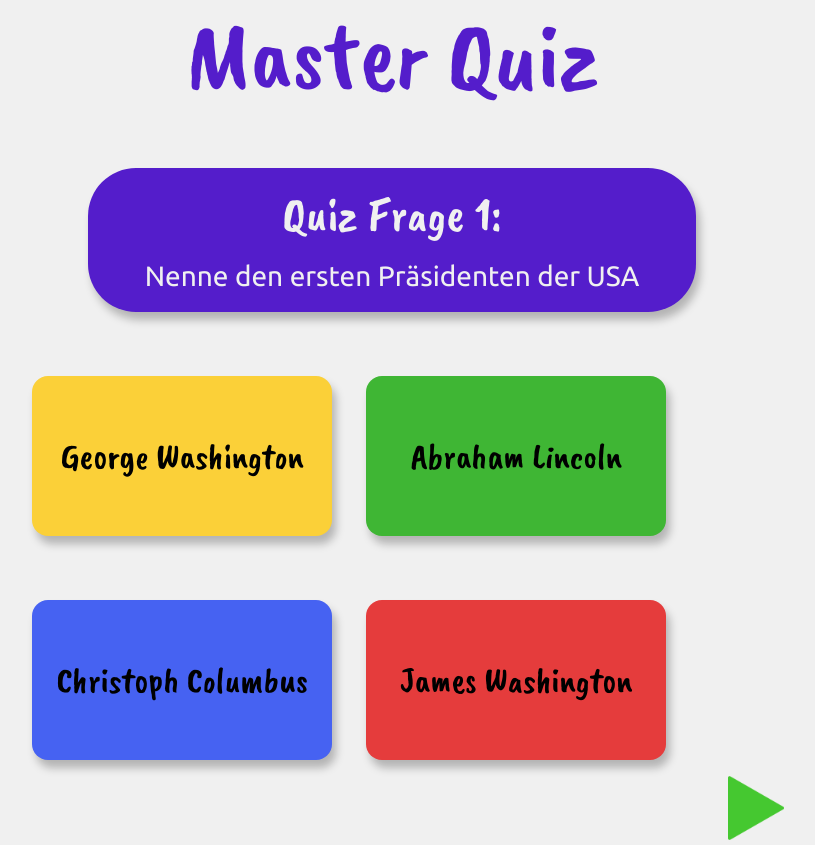
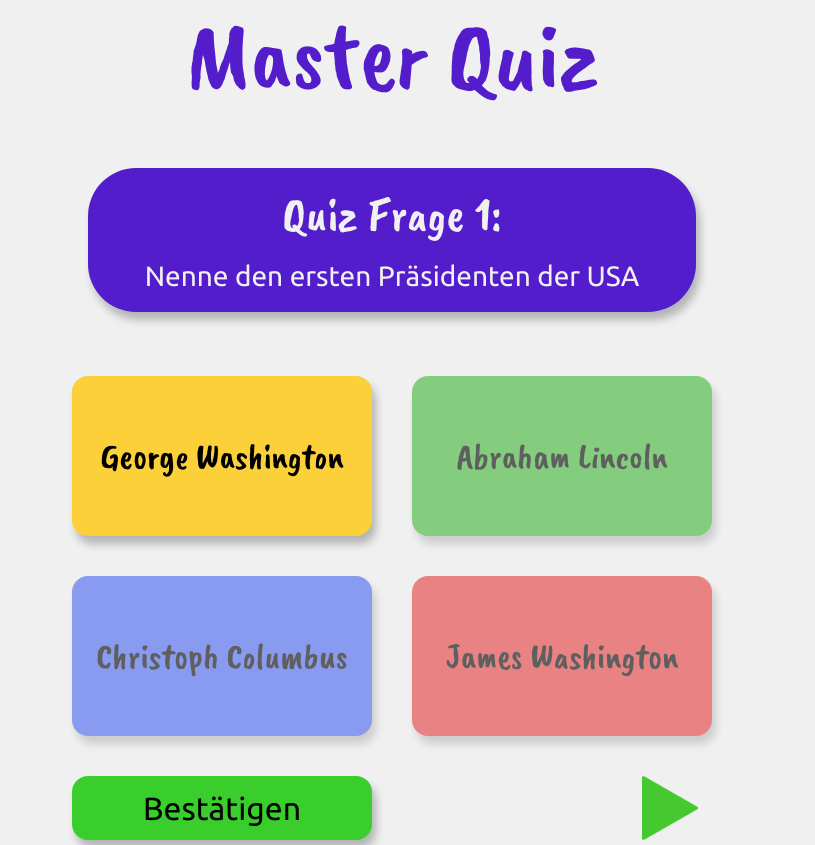
Before and after one commit to MoritzGitH/Quiz, a website with bundled scripts: page index.html in a window 1280 px wide. Both pictures are taken after a click on the element "George Washington". Shown: the whole page, without its empty margins (248-1063 px from the left). Built offline with nearby package versions, Linux system fonts and the light colour scheme.

Commit message:
Select an Answer and Submit

```diff
--- a/index.css
+++ b/index.css
@@ -58,11 +58,11 @@ body {
 
 
 .answer-container {
-  width: 664px;
   height: 448px;
   display: grid;
-  column-gap: 34px;
+  column-gap: 40px;
   grid-template-columns: 300px 300px;
+  row-gap: 40px;
 }
 
 .answer-0, .answer-1, .answer-2, .answer-3 {
@@ -95,7 +95,32 @@ body {
 .next-img {
   height: 64px;
   position: relative;
-  top: 400px;
-  right: -32px;
+  top: 0px;
+  right: -230px;
   cursor: pointer;
 }
+
+.submit-button {
+  background-color: #39ce2c;
+  width: 300px;
+  height: 64px;
+  border-radius: 16px;
+
+  display: flex;
+  justify-content: center;
+  align-items: center;
+  font-family: 'Ubuntu';
+  font-size: 32px;
+
+  cursor: pointer;
+  box-shadow: 4px 8px 8px rgba(0, 0, 0, 0.25);
+}
+
+
+.opacity-60 {
+  opacity: 60%;
+}
+
+.opacity-0{
+  opacity: 0;
+}
--- a/index.html
+++ b/index.html
@@ -27,7 +27,6 @@
 
     <div class="postion-container">
       <div class="answer-container js-answer-container"></div>
-      <img src="images/Polygon 1.png" class="next-img js-next">
     </div>
 
   </div>
--- a/scripts/index.js
+++ b/scripts/index.js
@@ -1,5 +1,7 @@
-import {quiz} from '/scripts/next.js'
+import {quiz, onNext} from './next.js'
+import { choseAnswer } from './select.js'
 
+export { questions }
 
 let questions = [
   {
@@ -10,7 +12,8 @@ let questions = [
     {a: 'Abraham Lincoln', i: 1, correct: false},
     {a: 'Christoph Columbus', i: 2, correct: false},
     {a: 'James Washington', i: 3, correct: false},
-    ]
+    ],
+    correctAnswer: 'George Washington war der 1. Präsident'
   },
   {
     number: 2,
@@ -20,7 +23,8 @@ let questions = [
     {a: 'Nebreska', i: 1, correct: true},
     {a: 'Alaska', i: 2, correct: false},
     {a: 'Vermont', i: 3, correct: false},
-    ]
+    ],
+    correctAnswer: 'Die Antwort ist Nebreska'
   },
 ]
 
@@ -30,12 +34,22 @@ export function renderQuiz (quiz) {
   let html = ''
   questions[quiz].answers.forEach((o, i) => {
 
-
-    html = html + `<div class="answer-${i}">${o.a}</div>`
+    html = html + `<div class="answer-${i} js-answer" data-id="${quiz}">${o.a}</div>`
 
   })
+
+  html += `<div class="js-submit-container"></div>
+  <div><img src="images/Polygon 1.png" class="next-img js-next "></div>
+`
+
+
+
+
   document.querySelector('.js-answer-container').innerHTML = html;
 
   document.querySelector('.js-question-text').innerHTML = questions[quiz].question
   document.querySelector('.js-question-number').innerHTML = `Quiz Frage ${questions[quiz].number}:`
 }
+
+choseAnswer()
+onNext()
--- a/scripts/next.js
+++ b/scripts/next.js
@@ -1,12 +1,14 @@
 import { renderQuiz } from "./index.js";
+import { choseAnswer } from "./select.js";
 
-export {quiz}
+export {quiz, onNext}
 
 let quiz = 0;
 
-
+function onNext () {
 document.querySelector('.js-next').addEventListener('click', ()=> {
   quiz ++;
-  console.log(quiz)
   renderQuiz (quiz)
+  choseAnswer ()
 })
+}
--- /dev/null
+++ b/scripts/select.js
@@ -0,0 +1,58 @@
+import { questions } from "./index.js"
+
+let submited
+
+export function choseAnswer () {
+  submited = false
+document.querySelectorAll('.js-answer').forEach((answer, i) => {
+  const index = i
+  onAnswerClick (answer, index)
+
+})
+}
+
+function onAnswerClick (answer, index) {
+  answer.addEventListener('click', () => {
+
+    if (!submited) {
+
+    document.querySelectorAll('.js-answer').forEach((a, i) => {
+      a.classList.remove('opacity-60')
+    })
+
+
+    questions[answer.dataset.id].answers.forEach((a) => {
+
+      if (a.i === index) {
+
+        document.querySelector('.js-submit-container').innerHTML = `<div class="submit-button js-submit-button">Bestätigen</div>`
+
+        document.querySelector('.js-submit-button').addEventListener('click', () => {
+          submitAnswer(a.correct, answer.dataset.id)},
+
+          { once: true}
+        )
+
+      }
+      else {
+        document.querySelector(`.answer-${a.i}`).classList.add('opacity-60')
+      }
+
+    })
+    }
+  })
+}
+
+function submitAnswer (outcome, i) {
+ document.querySelector('.js-submit-container').innerHTML = ``
+ submited = true
+
+ if (outcome) {
+  document.querySelector('.js-question-number').innerHTML = 'Richtig!'
+
+ } else {
+  document.querySelector('.js-question-number').innerHTML = 'Vielleicht nächstes Mal.'
+ }
+
+ document.querySelector('.js-question-text').innerHTML = questions[i].correctAnswer
+}
```
